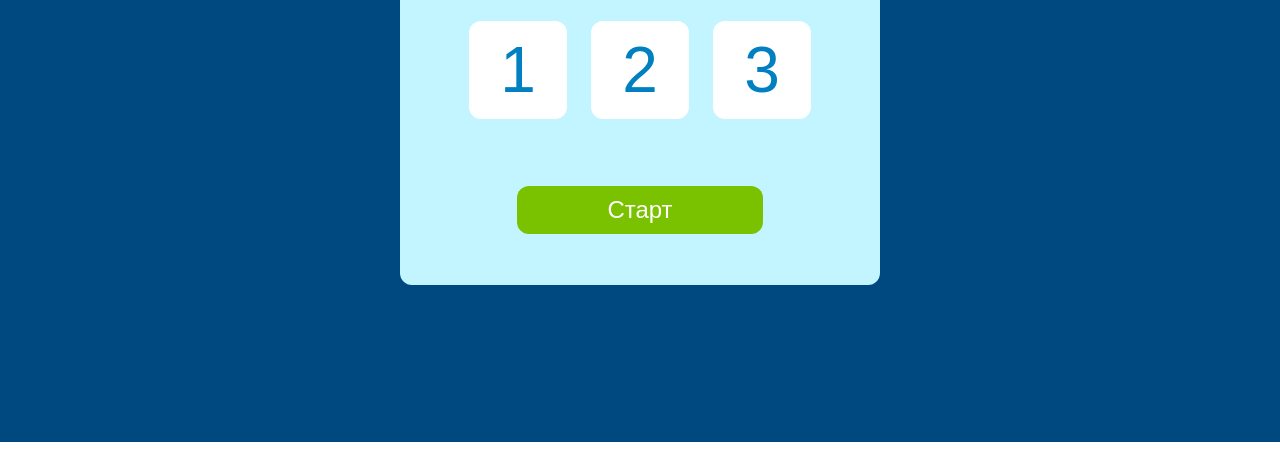
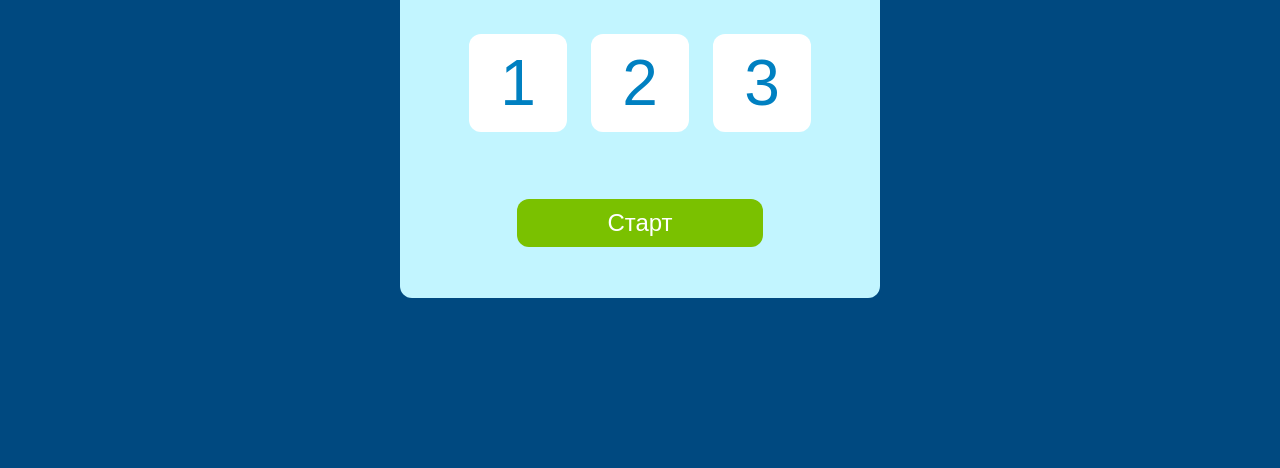
Before and after one commit to AnnaIllarionova/Card-game, a website built with webpack: page index.html in a window 1280 px wide. Shown: the part 332-800 px from the top of the page. Built offline with nearby package versions, Linux system fonts and the light colour scheme; a web font is replaced by a local one.

Commit message:
added 100vh

```diff
--- a/level-pages/style.css
+++ b/level-pages/style.css
@@ -17,7 +17,7 @@
 }
 
 .difficulties {
-    min-height: 774px;
+    height: 100vh;
     background-color: #004980;
     display: flex;
     flex-wrap: wrap;
```
